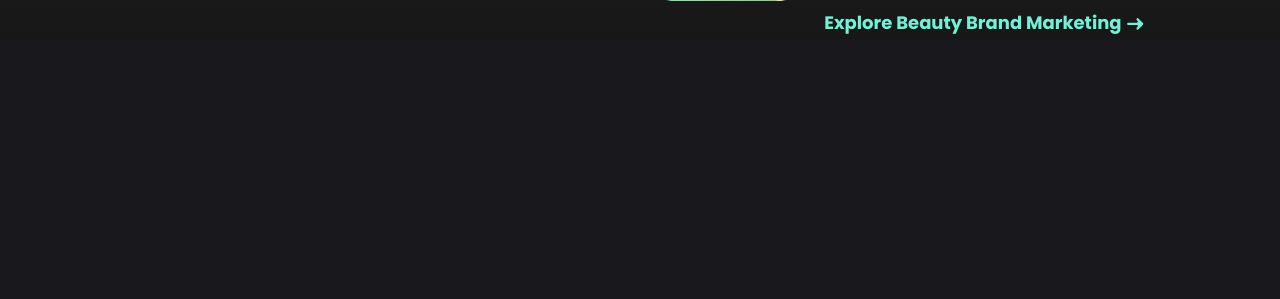
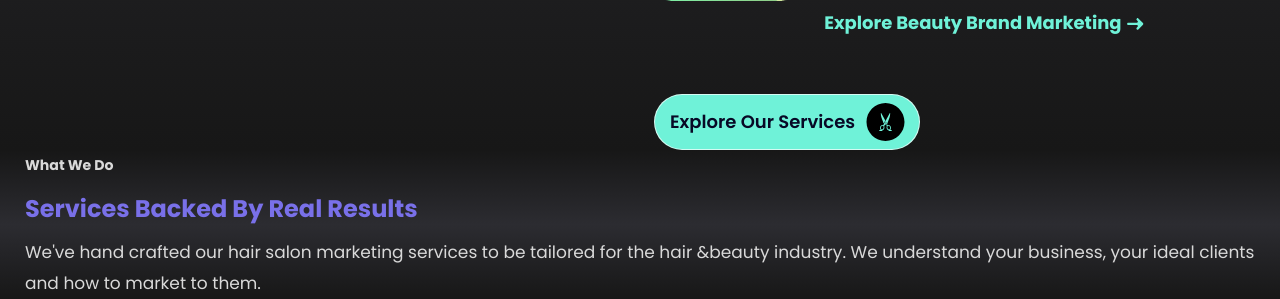
Before and after one commit to jakirmithunbd/salon-boss, a PHP site: page /html/index.html in a window 1280 px wide. Shown: the part 2967-3266 px from the top of the page. Before the commit the page ends 3001 px from the top, so only its background shows below. Run offline with PHP 8.4, Linux system fonts and the light colour scheme.

Commit message:
before pull

```diff
--- a/assets/css/sb-main-style.css
+++ b/assets/css/sb-main-style.css
@@ -783,10 +783,12 @@ section:after {
   -webkit-box-flex: 1;
       -ms-flex-positive: 1;
           flex-grow: 1;
+  padding-bottom: 70px;
 }
 @media only screen and (max-width: 1024px) {
   .hero-home .container .hero-image {
     width: 100%;
+    padding-bottom: 40px;
   }
 }
 .hero-home .container .hero-image img {
--- a/assets/js/sb-scripts.js
+++ b/assets/js/sb-scripts.js
@@ -32,6 +32,8 @@ $('.sb-service-slider-wrapper').slick({
     slidesToShow: 4,
     autoplay: true,
     arrows: false,
+    infinite: true,
+    speed: 200,
     responsive: [
       {
         breakpoint: 768,
--- a/assets/scss/sb-main-style.scss
+++ b/assets/scss/sb-main-style.scss
@@ -69,9 +69,11 @@
         .hero-image {
             width: 40%;
             flex-grow: 1;
+            padding-bottom: 70px;
 
             @include breakpoint(1024) {
                 width: 100%;
+                padding-bottom: 40px;
             }
 
             img {
@@ -100,8 +102,6 @@
         }
 
         .slick-track {
-            // display: flex;
-            // gap: 22px;
 
             .slick-slide {
                 width: fit-content !important;
@@ -205,3 +205,8 @@
         }
     }
 }
+
+// Backed Service Style
+.backed-service-section {
+
+}
--- a/html/index.html
+++ b/html/index.html
@@ -86,7 +86,7 @@
                 <li>marketing education</li>
                 <li>e-commercelead generation</li>
             </ul>
-        </section>
+        </section><!-- Service Slider  -->
 
         <section class="sb-service-policy-section">
             <div class="container d-flex space-between">
@@ -147,10 +147,20 @@
                         </div>
                     </div><!-- Image Box  -->
 
+                    <a href="#" class="sb-button button-bg-green button-icon-scissor icon-position-right">Explore our services</a>
                 </div>
             </div>
-        </section>
+        </section><!-- Service Policy  -->
 
+        <section class="backed-service-section">
+            <div class="container">
+                <h5>What We Do</h5>
+                <h3>Services Backed By Real Results</h3>
+                <p>We've hand crafted our hair salon marketing services to be tailored for the hair &beauty
+                    industry. We understand your business, your ideal clients and how to market to them.
+                </p>
+            </div>
+        </section><!-- Backed Service  -->
 
 
 
```
